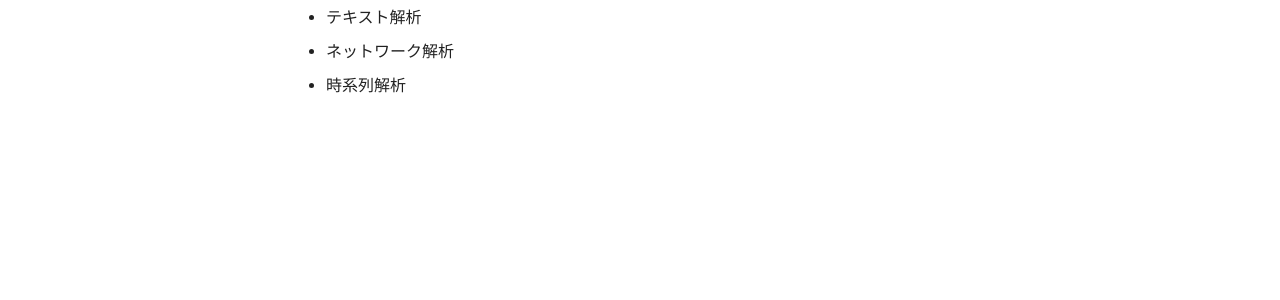
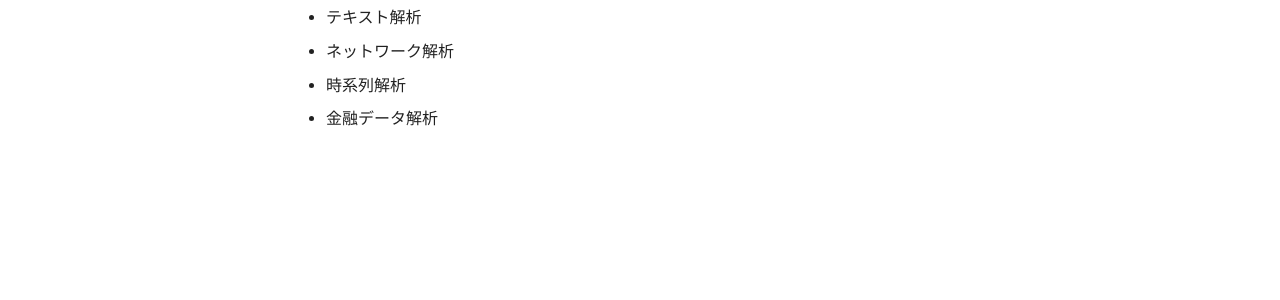
Before and after one commit to lpifj-a/hu-datalab.github.io, an MkDocs documentation site: the page built from docs/ja/researchTopics.md, in a window 1280 px wide. Shown: the part 409-709 px from the top of the page. Built offline with MkDocs 1.6.1 and Material for MkDocs 9.7.7, drawn with Linux system fonts in a browser that asks for light colours; comment, search, counter and statistics services are not loaded.

Commit message:
Update researchTopics.md

```diff
--- a/docs/ja/researchTopics.md
+++ b/docs/ja/researchTopics.md
@@ -9,3 +9,4 @@
 - テキスト解析
 - ネットワーク解析
 - 時系列解析
+- 金融データ解析
```
